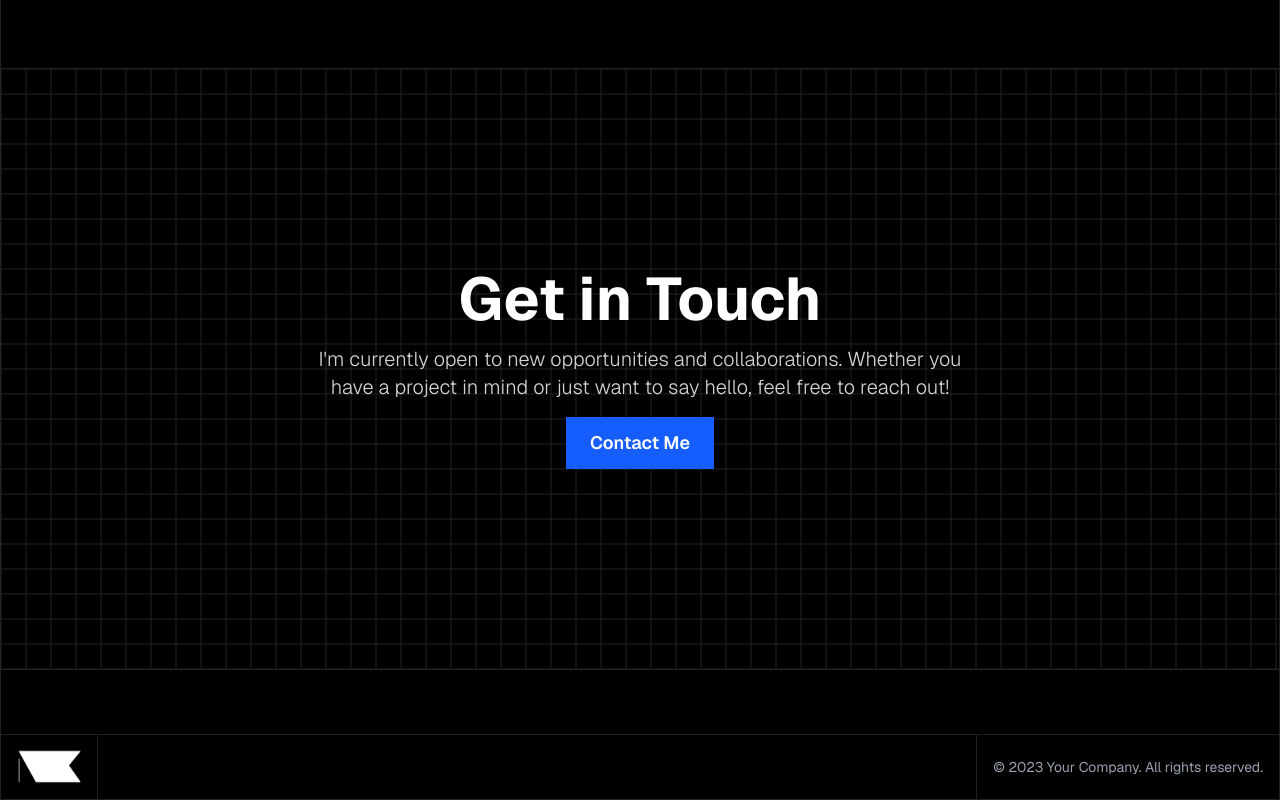
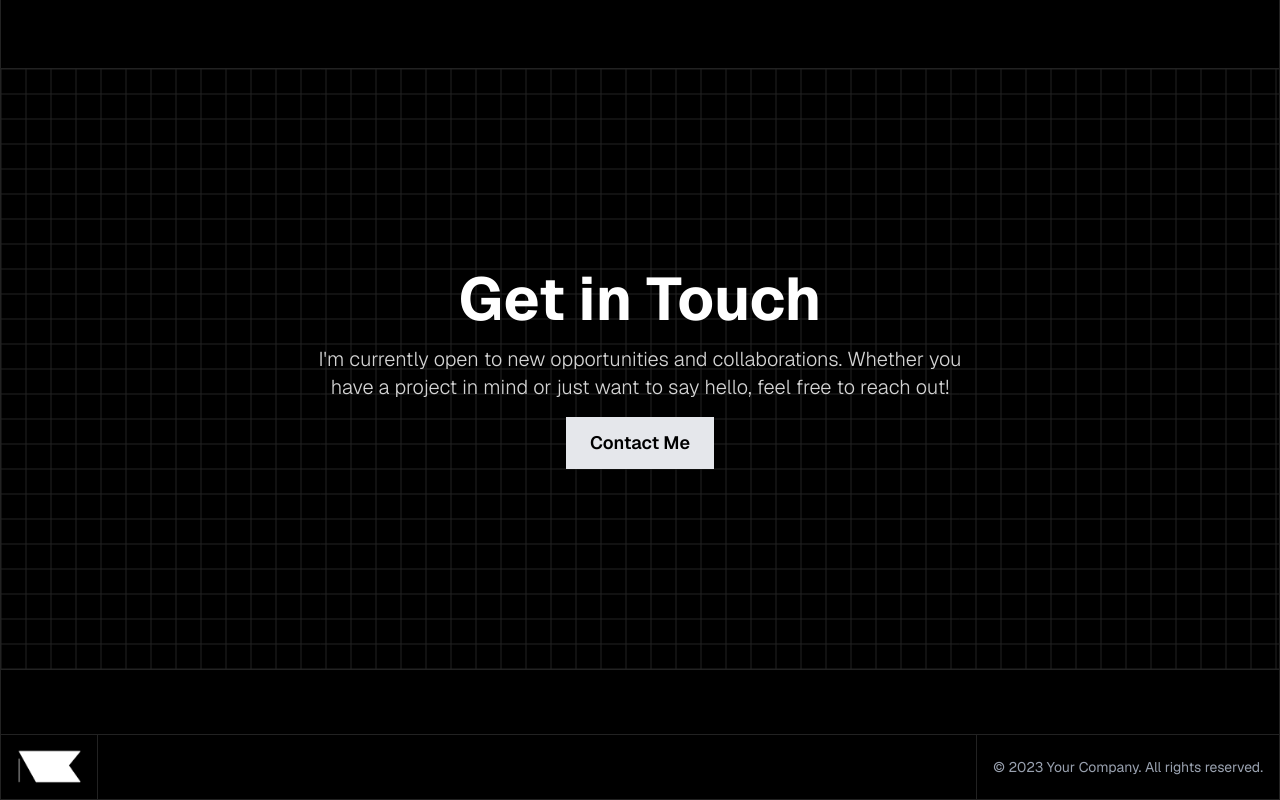
Before and after one commit to nima-karami/nextjs-portfolio, a Next.js app: page / in a window 1280 px wide. Shown: the part 2253-3053 px from the top of the page. Built offline with nearby package versions, Linux system fonts and the light colour scheme.

Commit message:
set contact button color to gray-200

```diff
--- a/app/components/contact-button.tsx
+++ b/app/components/contact-button.tsx
@@ -11,7 +11,7 @@ function ContactButton() {
   return (
     <button
       onClick={onContactClick}
-      className="pointer-events-auto relative z-10 bg-blue-600 px-6 py-3 text-lg font-semibold text-white shadow-md transition duration-300 hover:cursor-pointer hover:bg-white hover:text-blue-600"
+      className="pointer-events-auto relative z-10 bg-gray-200 px-6 py-3 text-lg font-semibold text-black shadow-md transition duration-300 hover:cursor-pointer hover:bg-blue-600 hover:text-white"
       aria-label="Open contact form"
     >
       Contact Me
```
